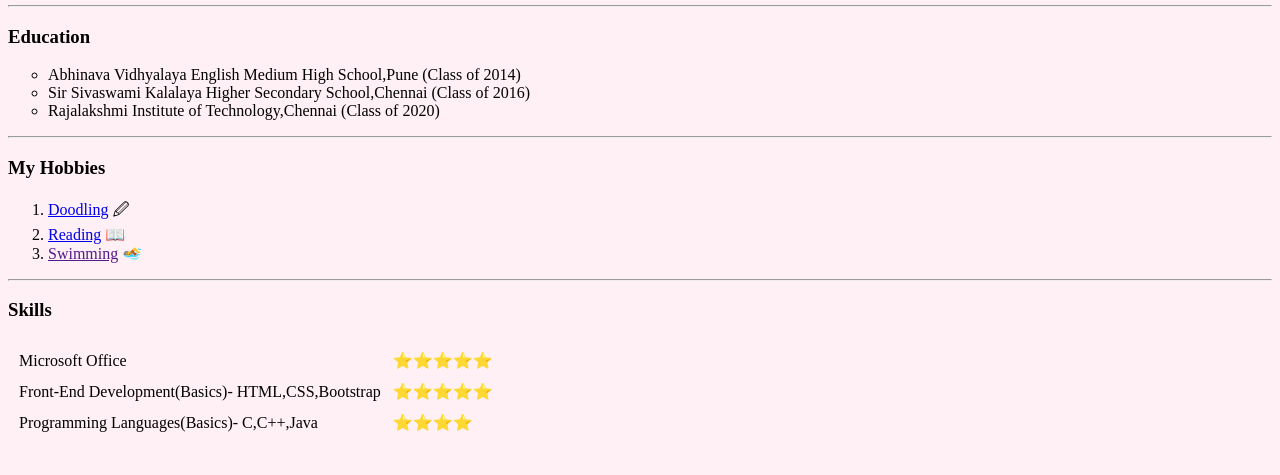
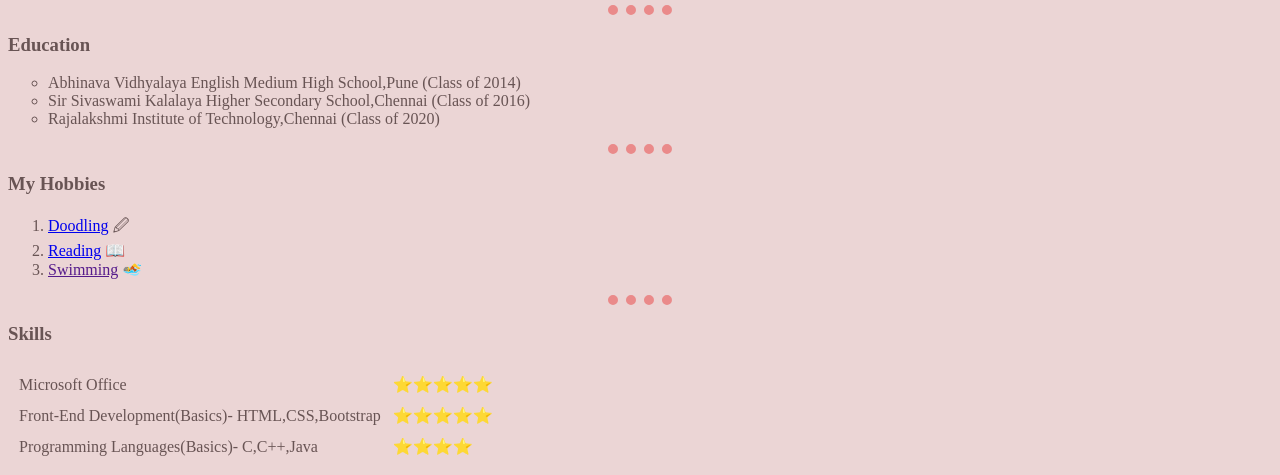
Before and after one commit to kritikaramesh/CV, a plain HTML site: page index.html in a window 1280 px wide. Shown: the part 469-944 px from the top of the page. Before the commit the page ends 920 px from the top, so only its background shows below. Drawn offline with Linux system fonts and the light colour scheme.

Commit message:
Update index.html

```diff
--- a/index.html
+++ b/index.html
@@ -4,6 +4,7 @@
 <head>
   <meta charset="utf-8">
   <title>Kritika's Personal Site</title>
+  <link rel="stylesheet" href="s1.css" type="text/css">
 </head>
 
 <body bgcolor="lavenderblush">
```
